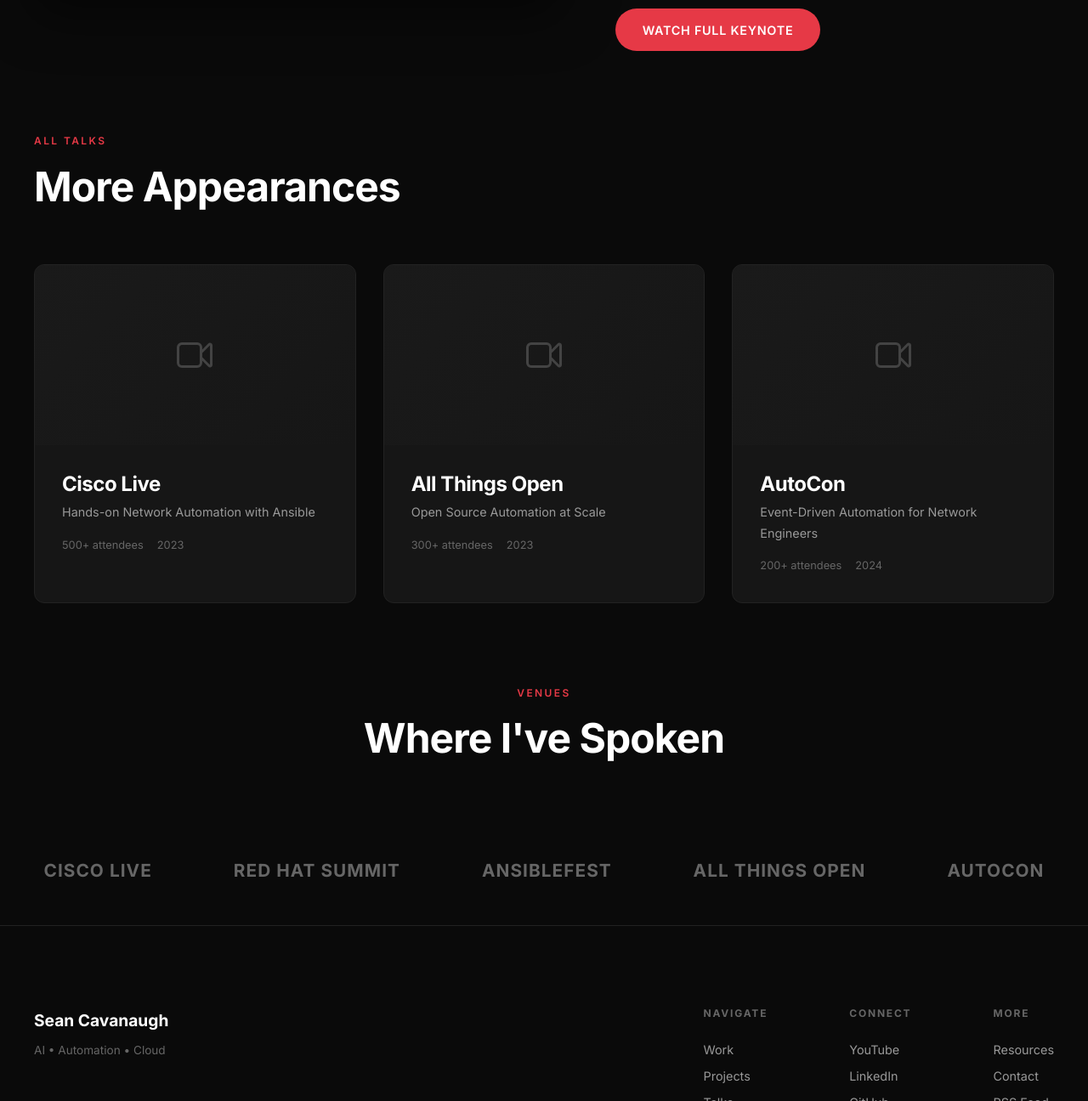
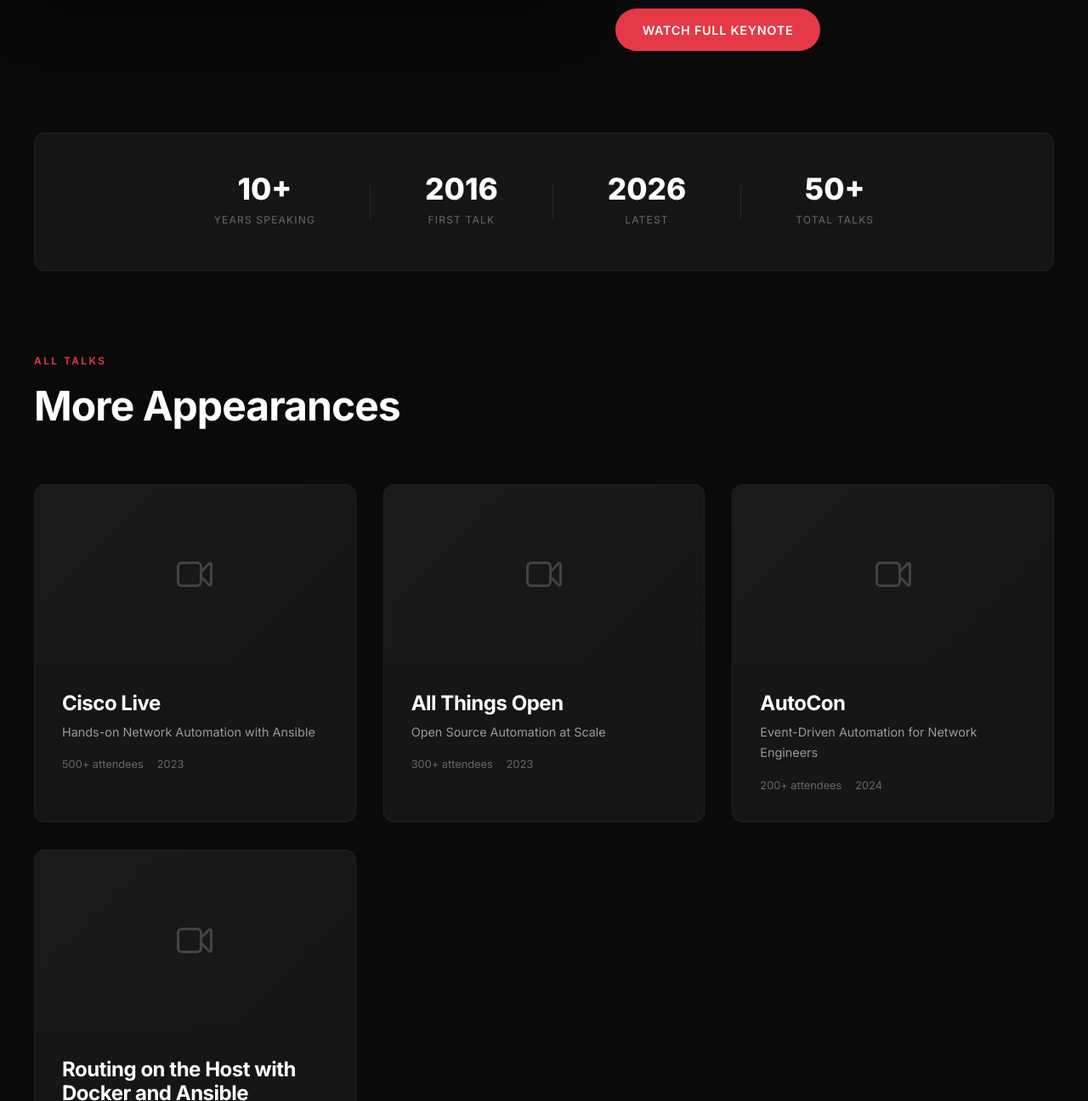
Before and after one commit to IPvSean/cavanaugh.pro, a Jekyll site: the page built from pages/talks.html, in a window 1280 px wide and 1400 px high, scrolled down 1588 px, cut to the strip 104-1400 px from the top of the window. Shown: the whole strip at 85% size. Built offline with Jekyll 4.4.1, drawn with Linux system fonts in a browser that asks for light colours; some of the changed text lies outside the part shown.

Commit message:
Add Ansible RDU Meetup talk (2016) and speaking track record
First recorded talk — Docker and Ansible routing at the Ansible RDU
Meetup (Mar 2016) while at Cumulus Networks, with link to slides.
Added speaking track record banner (10+ years, 2016–2026, 50+ talks)
to talks page. Talk cards now show "While at" context and slides
links when available.

Co-authored-by: Cursor <cursoragent@cursor.com>

```diff
--- a/_data/speaking.yml
+++ b/_data/speaking.yml
@@ -8,3 +8,5 @@
   logo: "allthingsopen"
 - name: "AutoCon"
   logo: "autocon"
+- name: "Ansible RDU Meetup"
+  logo: "meetup"
--- a/assets/css/main.css
+++ b/assets/css/main.css
@@ -724,6 +724,84 @@ p {
   display: flex;
   align-items: center;
   gap: var(--space-xs);
+}
+
+/* ---- Speaking Track Record ---- */
+
+.track-record {
+  display: flex;
+  align-items: center;
+  justify-content: center;
+  gap: var(--space-3xl);
+  padding: var(--space-2xl) var(--space-xl);
+  margin-bottom: var(--space-4xl);
+  border-radius: var(--radius-lg);
+  background: var(--color-bg-card);
+  border: 1px solid var(--color-border);
+}
+
+.track-record-stat {
+  text-align: center;
+}
+
+.track-record-number {
+  display: block;
+  font-size: clamp(1.5rem, 3vw, 2.2rem);
+  font-weight: 800;
+  color: var(--color-white);
+  line-height: 1;
+  margin-bottom: var(--space-xs);
+}
+
+.track-record-label {
+  font-size: 0.75rem;
+  text-transform: uppercase;
+  letter-spacing: 0.1em;
+  color: var(--color-text-muted);
+}
+
+.track-record-divider {
+  width: 1px;
+  height: 40px;
+  background: var(--color-border-light);
+}
+
+.talk-role {
+  font-size: 0.75rem;
+  font-style: italic;
+  color: var(--color-text-muted);
+  margin-bottom: var(--space-md);
+}
+
+.talk-resources {
+  margin-top: var(--space-md);
+  padding-top: var(--space-md);
+  border-top: 1px solid var(--color-border);
+}
+
+.talk-resource-link {
+  display: inline-flex;
+  align-items: center;
+  gap: var(--space-xs);
+  font-size: 0.8rem;
+  font-weight: 500;
+  color: var(--color-accent);
+}
+
+@media (max-width: 600px) {
+  .track-record {
+    flex-wrap: wrap;
+    gap: var(--space-xl);
+  }
+
+  .track-record-divider {
+    display: none;
+  }
+
+  .track-record-stat {
+    flex: 1;
+    min-width: 80px;
+  }
 }
 
 /* ---- Timeline ---- */
--- a/pages/talks.html
+++ b/pages/talks.html
@@ -56,6 +56,29 @@ permalink: /talks/
     </div>
     {% endfor %}
 
+    <!-- Speaking Track Record -->
+    <div class="track-record fade-in">
+      <div class="track-record-stat">
+        <span class="track-record-number">10+</span>
+        <span class="track-record-label">Years Speaking</span>
+      </div>
+      <div class="track-record-divider"></div>
+      <div class="track-record-stat">
+        <span class="track-record-number">2016</span>
+        <span class="track-record-label">First Talk</span>
+      </div>
+      <div class="track-record-divider"></div>
+      <div class="track-record-stat">
+        <span class="track-record-number">2026</span>
+        <span class="track-record-label">Latest</span>
+      </div>
+      <div class="track-record-divider"></div>
+      <div class="track-record-stat">
+        <span class="track-record-number">50+</span>
+        <span class="track-record-label">Total Talks</span>
+      </div>
+    </div>
+
     <!-- All Talks -->
     <div class="section-header">
       <span class="section-label">All Talks</span>
@@ -64,7 +87,7 @@ permalink: /talks/
     <div class="talks-grid">
       {% for talk in site.data.talks %}
       {% unless talk.featured %}
-      <a href="{{ talk.url }}" class="talk-card">
+      <a href="{{ talk.url }}" class="talk-card" {% if talk.url contains "http" %}target="_blank" rel="noopener"{% endif %}>
         <div class="talk-card-image">
           <div class="placeholder-visual">
             <svg viewBox="0 0 24 24" fill="none" stroke="currentColor" stroke-width="1.5">
@@ -75,10 +98,21 @@ permalink: /talks/
         <div class="talk-card-body">
           <h3>{{ talk.title }}</h3>
           <p>{{ talk.description }}</p>
+          {% if talk.role_at_time %}
+          <div class="talk-role">While at {{ talk.role_at_time }}</div>
+          {% endif %}
           <div class="talk-meta">
             <span>{{ talk.audience }}</span>
-            <span>{{ talk.year }}</span>
+            <span>{% if talk.date %}{{ talk.date }}{% else %}{{ talk.year }}{% endif %}</span>
           </div>
+          {% if talk.slides %}
+          <div class="talk-resources">
+            <span class="talk-resource-link">
+              <svg viewBox="0 0 24 24" fill="none" stroke="currentColor" stroke-width="1.5" width="14" height="14"><path d="M3.75 3v11.25A2.25 2.25 0 006 16.5h2.25M3.75 3h-1.5m1.5 0h16.5m0 0h1.5m-1.5 0v11.25A2.25 2.25 0 0118 16.5h-2.25m-7.5 0h7.5m-7.5 0l-1 3m8.5-3l1 3m0 0l.5 1.5m-.5-1.5h-9.5m0 0l-.5 1.5"/></svg>
+              Slides
+            </span>
+          </div>
+          {% endif %}
         </div>
       </a>
       {% endunless %}
```
Also changed, not shown: _data/talks.yml (+10 -0 lines).
